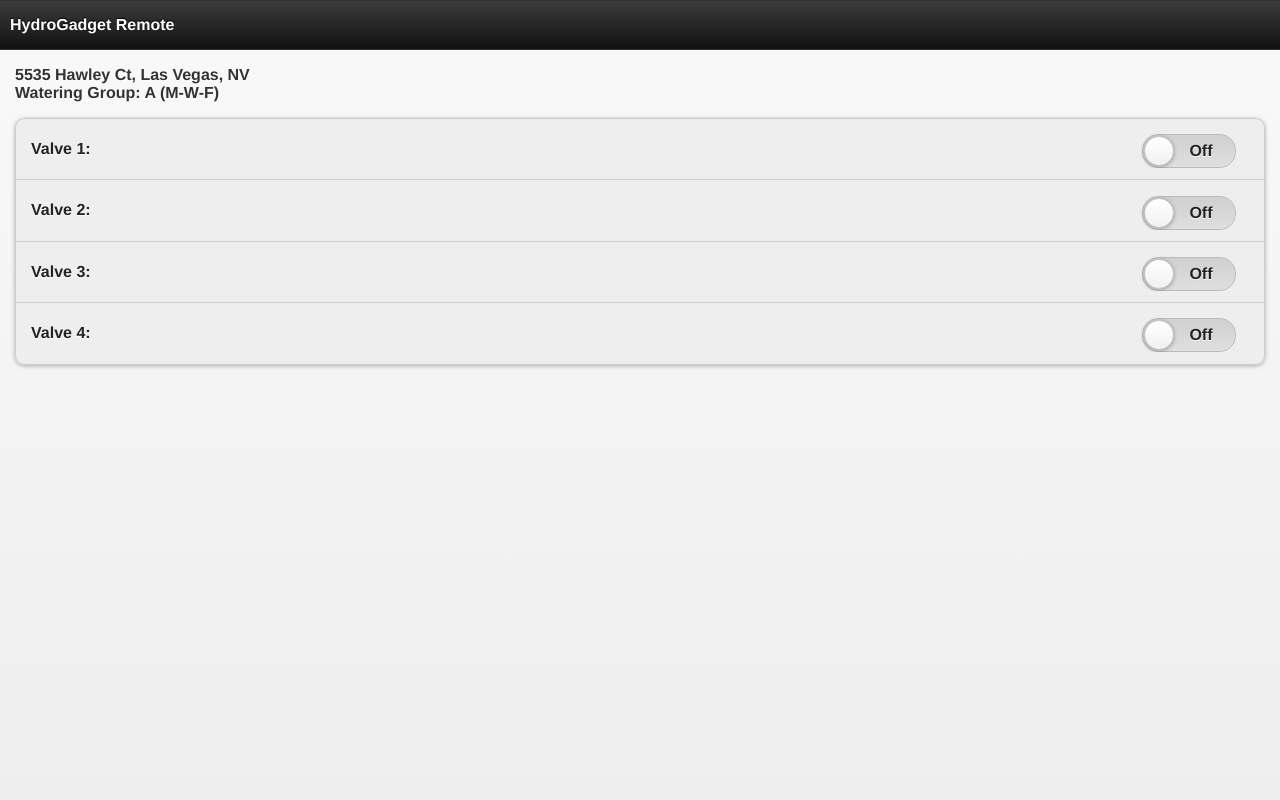
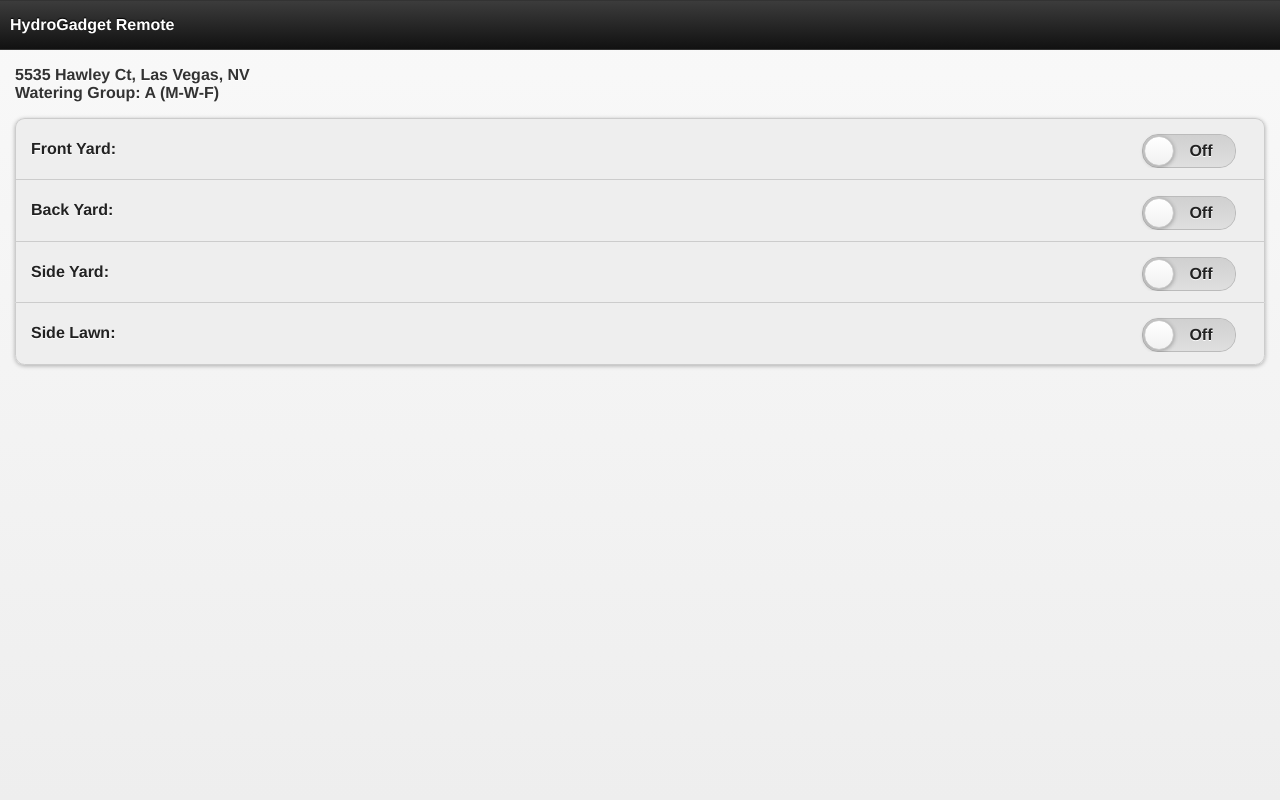
Before and after one commit to hydrogadget/WebClient, a Flask app: page /mobile in a window 1280 px wide. Run offline with Flask 2, Linux system fonts and the light colour scheme.

Commit message:
working on stuff

```diff
--- a/templates/mobile_remote.html
+++ b/templates/mobile_remote.html
@@ -53,7 +53,7 @@
 
                 <div class="ui-block-a">
                     <label for="flip-1" style="display:none;"></label>
-                    <h4>Valve 1:</h4>
+                    <h4>Front Yard:</h4>
                 </div>
 
                 <div class="ui-block-b" style="text-align:right;">
@@ -70,7 +70,7 @@
 
                 <div class="ui-block-a">
                     <label for="flip-2" style="display:none;"></label>
-                    <h4>Valve 2:</h4>
+                    <h4>Back Yard:</h4>
                 </div>
 
                 <div class="ui-block-b" style="text-align:right;">
@@ -87,7 +87,7 @@
 
                 <div class="ui-block-a">
                     <label for="flip-3" style="display:none;"></label>
-                    <h4>Valve 3:</h4>
+                    <h4>Side Yard:</h4>
                 </div>
 
                 <div class="ui-block-b" style="text-align:right;">
@@ -104,7 +104,7 @@
 
                 <div class="ui-block-a">
                     <label for="flip-4" style="display:none;"></label>
-                    <h4>Valve 4:</h4>
+                    <h4>Side Lawn:</h4>
                 </div>
 
                 <div class="ui-block-b" style="text-align:right;">
```
